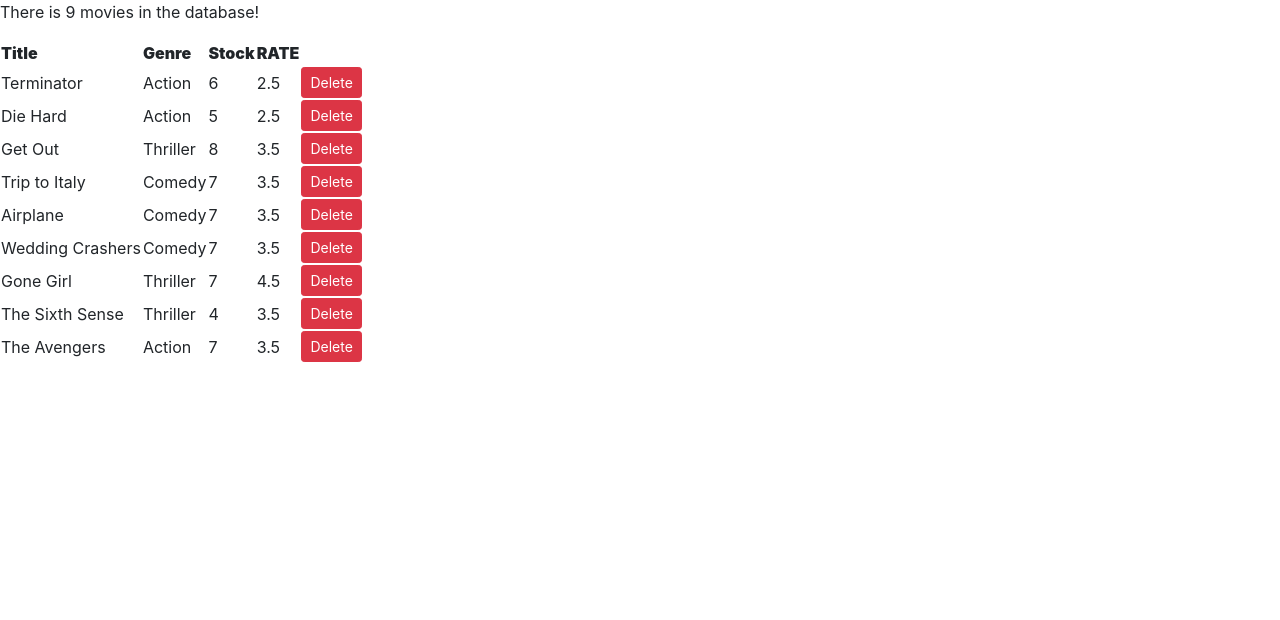
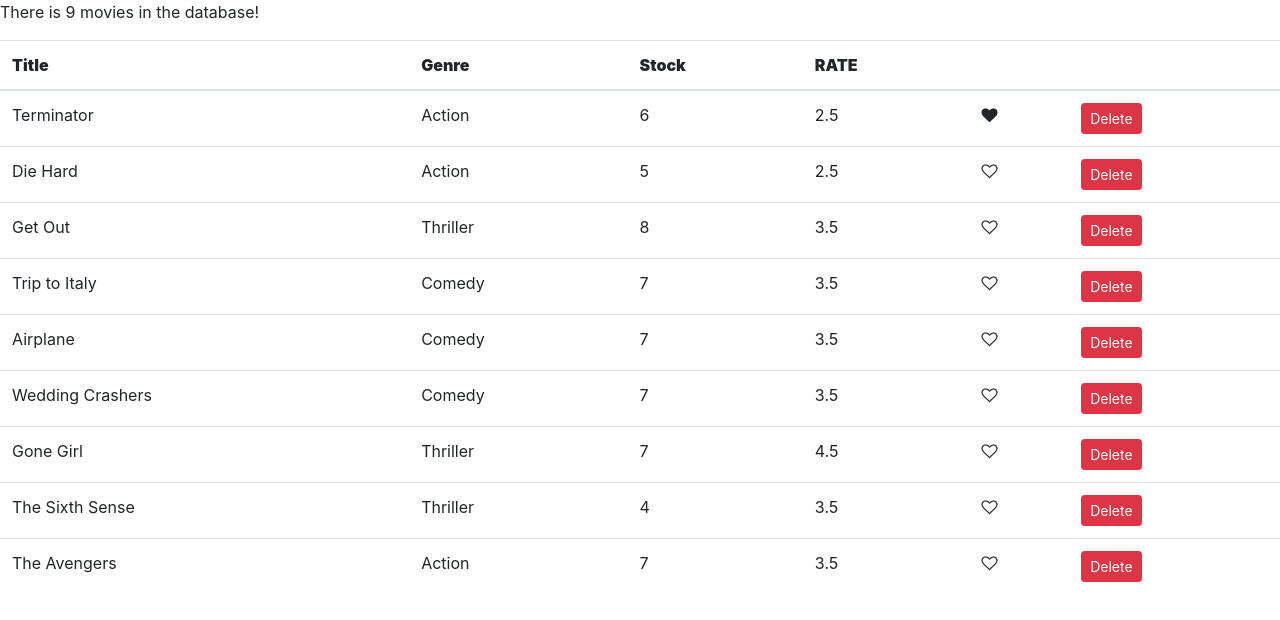
Before and after one commit to qiuxan/react-fakeMovieList, a React (Create React App) app: page / in a window 1280 px wide. Shown: the top 620 px of the page. Built offline with nearby package versions, Linux system fonts and the light colour scheme.

Commit message:
vidly finished

```diff
--- /dev/null
+++ b/src/components/common/like.jsx
@@ -0,0 +1,27 @@
+import React, { Component } from 'react';
+
+
+
+
+// class Like extends Component {
+
+//     render() {
+//         let classes = this.props.liked ? "fa fa-heart" : "fa fa-heart-o";
+//         return (<i onClick={this.props.onClick} style={{ cursor: 'pointer' }} className={classes} aria-hidden="true"></i>
+//         );
+//     }
+// }
+
+// export default Like;
+
+
+const Like = (props) => {
+    let classes = props.liked ? "fa fa-heart" : "fa fa-heart-o";
+    return (<i
+        onClick={props.onClick}
+        style={{ cursor: 'pointer' }}
+        className={classes} aria-hidden="true"></i>
+    );
+}
+
+export default Like;
--- a/src/components/movie.jsx
+++ b/src/components/movie.jsx
@@ -1,5 +1,6 @@
 import React, { Component } from "react";
 import { getMovies } from "../services/fakeMovieService";
+import Like from "./common/like";
 
 class Movies extends React.Component {
   state = {
@@ -12,18 +13,31 @@
     }
   };
   handleDelete(movie) {
-    console.log(movie);
+    // console.log(movie);
     const movies = this.state.movies.filter((m) => m._id !== movie._id);
     this.setState({ movies });
   }
+  handleLike = (movie) => {
+    // console.log(movie);
+    const movies = this.state.movies.map((m) => {
+      // console.log(movie);
+      if (m._id === movie._id) { movie.liked = !movie.liked; }
+    });
+
+    this.setState(movies);
+    // movies.map
+
+    // console.log('like clicked');
+  }
 
   render() {
+    // console.log(this.state.movies);
     const { length: count } = this.state.movies;
     if (count === 0) return <p>There is no movies in the database!</p>;
     return (
       <React.Fragment>
         <p>There is {count} movies in the database!</p>
-        <table>
+        <table className="table">
           <thead>
             <tr>
               <th>
@@ -35,8 +49,11 @@
               <th>
                 <b>Stock</b>
               </th>
+
               <th>
                 <b>RATE</b>
+              </th>
+              <th>
               </th>
               <th></th>
             </tr>
@@ -47,7 +64,9 @@
                 <td>{movie.title}</td>
                 <td>{movie.genre.name}</td>
                 <td>{movie.numberInStock}</td>
+
                 <td>{movie.dailyRentalRate}</td>
+                <td> <Like liked={movie.liked} onClick={() => this.handleLike(movie)} /> </td>
                 <td>
                   <button
                     onClick={() => this.handleDelete(movie)}
--- a/src/services/fakeMovieService.js
+++ b/src/services/fakeMovieService.js
@@ -7,7 +7,8 @@
     genre: { _id: "5b21ca3eeb7f6fbccd471818", name: "Action" },
     numberInStock: 6,
     dailyRentalRate: 2.5,
-    publishDate: "2018-01-03T19:04:28.809Z"
+    publishDate: "2018-01-03T19:04:28.809Z",
+    liked: true
   },
   {
     _id: "5b21ca3eeb7f6fbccd471816",
```
